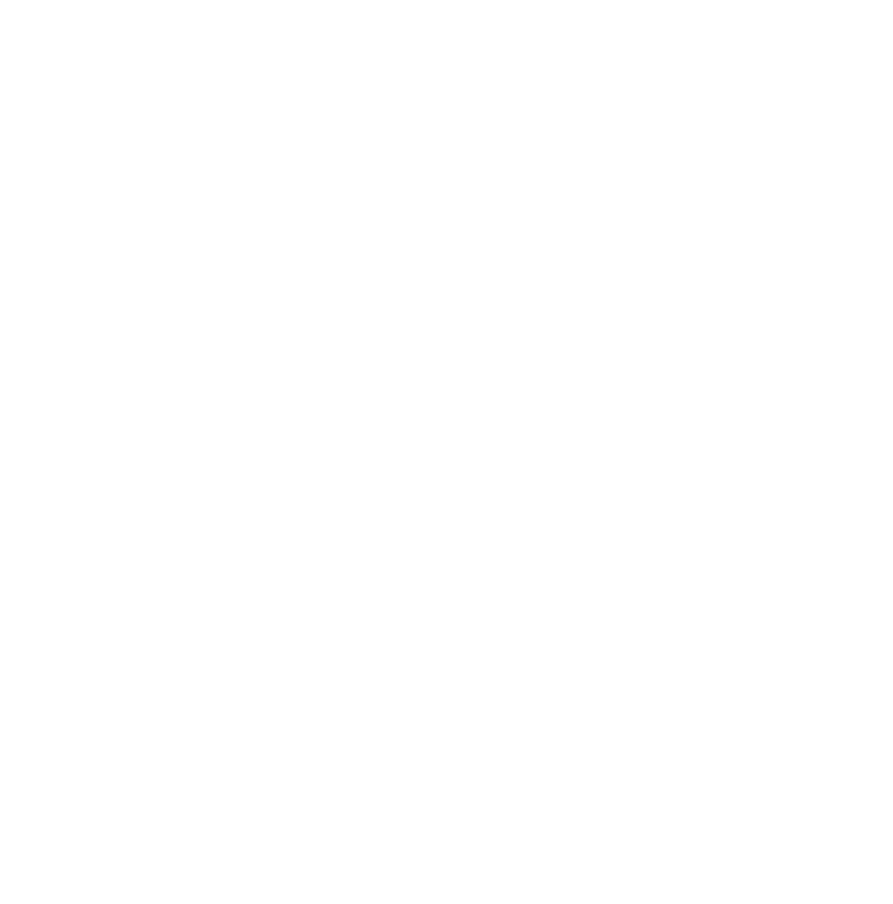
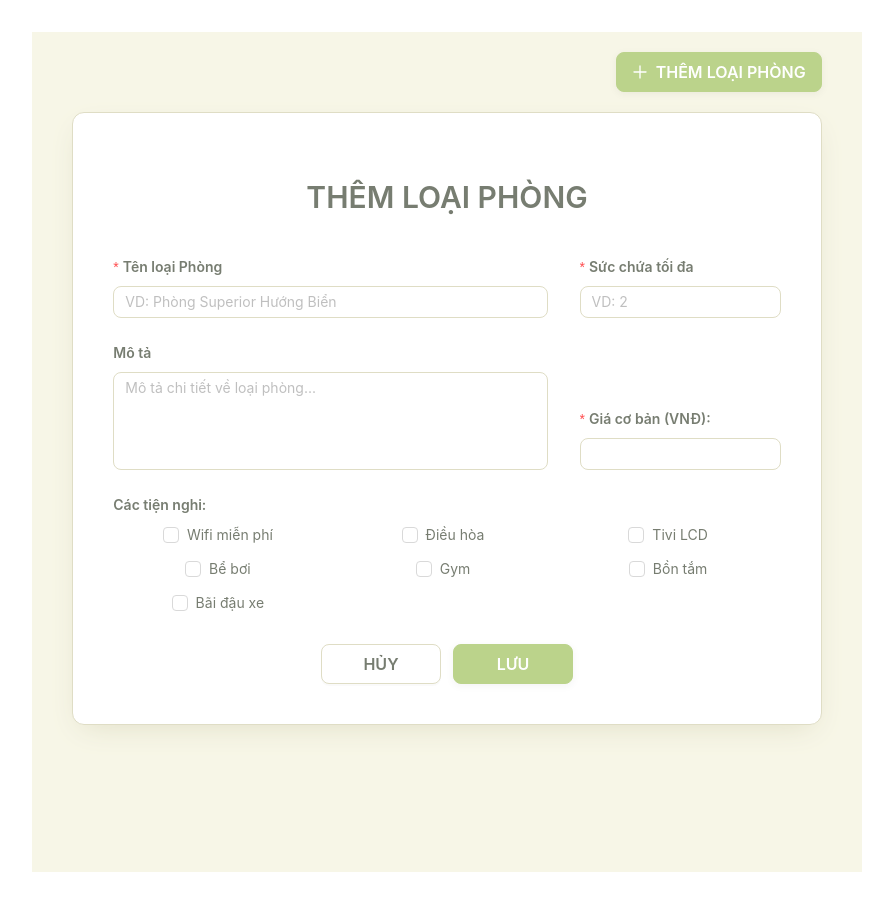
Before and after one commit to lethong1/hotel-management, a React (Vite) app in the folder frontend/: page /add-room-type in a window 1280 px wide. Before the commit this address had no page. Shown: the whole page, without its empty margins (193-1086 px from the left). Before the commit the page ends 800 px from the top, so only its background shows below. Built offline with nearby package versions, Linux system fonts and the light colour scheme.

Commit message:
add typeroom

```diff
--- a/frontend/src/App.jsx
+++ b/frontend/src/App.jsx
@@ -1,28 +1,50 @@
-import { useState } from 'react'
-import reactLogo from './assets/react.svg'
-import viteLogo from '/vite.svg'
-import './App.css'
-import LoginForm from './components/Auth/LoginForm'
-import Dashboard from './pages/Dashboard'
-import { Routes, Route } from 'react-router-dom'
-import Test from './pages/Test'
-import { BrowserRouter } from 'react-router-dom'
-import { LoginProvider } from './contexts/LoginConText'
-import ProtectedRoute from './components/Routing/ProtectedRoute'
-import AddRoomPage  from './pages/AddRoomPage';
-import { AddRoomProvider } from './contexts/AddRoomContext';
+import { useState } from "react";
+import reactLogo from "./assets/react.svg";
+import viteLogo from "/vite.svg";
+import "./App.css";
+import LoginForm from "./components/Auth/LoginForm";
+import Dashboard from "./pages/Dashboard";
+import { Routes, Route } from "react-router-dom";
+import Test from "./pages/Test";
+import { BrowserRouter } from "react-router-dom";
+import { LoginProvider } from "./contexts/LoginConText";
+import ProtectedRoute from "./components/Routing/ProtectedRoute";
+import AddRoomPage from "./pages/AddRoomPage";
+import { AddRoomProvider } from "./contexts/AddRoomContext";
+import { AddRoomTypeProvider } from "./contexts/AddRoomTypeContext";
+import AddRoomTypePage from "./pages/AddRoomTypePage";
 const App = () => {
-
   return (
-
     <LoginProvider>
       <Routes>
         <Route path="/login" element={<LoginForm />} />
-        <Route path="/dashboard" element={<ProtectedRoute><Dashboard /></ProtectedRoute>} />
+        <Route
+          path="/dashboard"
+          element={
+            <ProtectedRoute>
+              <Dashboard />
+            </ProtectedRoute>
+          }
+        />
         <Route path="/test" element={<Test />} />
-        <Route path="/add-room" element={<AddRoomProvider><AddRoomPage /></AddRoomProvider>} />
+        <Route
+          path="/add-room"
+          element={
+            <AddRoomProvider>
+              <AddRoomPage />
+            </AddRoomProvider>
+          }
+        />
+        <Route
+          path="/add-room-type"
+          element={
+            <AddRoomTypeProvider>
+              <AddRoomTypePage />
+            </AddRoomTypeProvider>
+          }
+        />
       </Routes>
     </LoginProvider>
   );
-}
-export default App
+};
+export default App;
--- /dev/null
+++ b/frontend/src/contexts/AddRoomTypeContext.jsx
@@ -0,0 +1,40 @@
+// File path: src/contexts/AddRoomTypeContext.jsx
+import React, { createContext, useContext } from "react";
+import { Form, message } from "antd";
+
+const AddRoomTypeContext = createContext();
+
+export const AddRoomTypeProvider = ({ children }) => {
+  const [form] = Form.useForm();
+
+  const handleSubmit = (values) => {
+    console.log("Submitting new room type:", values);
+    message.success("Thêm loại phòng thành công!");
+    form.resetFields();
+  };
+
+  const handleReset = () => {
+    form.resetFields();
+    message.info("Đã hủy thao tác.");
+  };
+
+  const value = {
+    form,
+    handleSubmit,
+    handleReset,
+  };
+
+  return (
+    <AddRoomTypeContext.Provider value={value}>
+      {children}
+    </AddRoomTypeContext.Provider>
+  );
+};
+
+export const useAddRoomType = () => {
+  const context = useContext(AddRoomTypeContext);
+  if (context === undefined) {
+    throw new Error("useAddRoomType must be used within a AddRoomTypeProvider");
+  }
+  return context;
+};
--- /dev/null
+++ b/frontend/src/css/AddRoomTypePage.css
@@ -0,0 +1,109 @@
+/* frontend/src/css/AddRoomTypePage.css */
+:root {
+  --add-room-type-text: #777d71;
+  --add-room-type-primary: #bbd38b;
+  --add-room-type-primary-hover: #a8c076;
+  --add-room-type-page-background: #f7f6e7;
+  --add-room-type-border: #dfddc5;
+  --add-room-type-form-background: #ffffff;
+}
+
+.add-room-type-page {
+  background-color: var(--add-room-type-page-background);
+  min-height: 100vh;
+  padding: 20px 40px;
+  font-family: 'Inter', sans-serif;
+}
+
+.add-room-type-page .top-button-container {
+  display: flex;
+  justify-content: flex-end;
+  margin-bottom: 20px;
+}
+
+.add-room-type-page .primary-button {
+  background-color: var(--add-room-type-primary);
+  border-color: var(--add-room-type-primary);
+  color: #fff;
+  border-radius: 8px;
+  font-weight: 600;
+  box-shadow: 0 2px 8px rgba(0,0,0,0.05);
+  min-width: 120px;
+  transition: all 0.2s ease-in-out;
+}
+
+.add-room-type-page .primary-button:hover,
+.add-room-type-page .primary-button:focus {
+  background-color: var(--add-room-type-primary-hover) !important;
+  border-color: var(--add-room-type-primary-hover) !important;
+  transform: translateY(-2px);
+  box-shadow: 0 4px 12px rgba(0,0,0,0.1) !important;
+}
+
+.add-room-type-page .secondary-button {
+  border-radius: 8px;
+  font-weight: 600;
+  border-color: var(--add-room-type-border);
+  color: var(--add-room-type-text);
+  min-width: 120px;
+  transition: all 0.2s ease-in-out;
+}
+
+.add-room-type-page .secondary-button:hover,
+.add-room-type-page .secondary-button:focus {
+  border-color: var(--add-room-type-primary) !important;
+  color: var(--add-room-type-primary) !important;
+  transform: translateY(-2px);
+}
+
+.add-room-type-page .form-container {
+  max-width: 900px;
+  margin: 0 auto;
+  padding: 40px;
+  background-color: var(--add-room-type-form-background);
+  border-radius: 12px;
+  border: 1px solid var(--add-room-type-border);
+  box-shadow: 0 10px 30px -10px var(--add-room-type-border);
+}
+
+.add-room-type-page .page-title {
+  text-align: center;
+  margin-bottom: 40px;
+  color: var(--add-room-type-text);
+  font-weight: 600;
+  text-transform: uppercase;
+}
+
+.add-room-type-page .form-item-label {
+  color: var(--add-room-type-text);
+  font-weight: 600;
+}
+
+.add-room-type-page .custom-input,
+.add-room-type-page .ant-input-number {
+  border-color: var(--add-room-type-border);
+  border-radius: 8px;
+  width: 100%;
+}
+
+.add-room-type-page .custom-textarea {
+  border-color: var(--add-room-type-border);
+  border-radius: 8px;
+  resize: none;
+}
+
+.add-room-type-page .amenities-group {
+  width: 100%;
+  color: var(--add-room-type-text);
+}
+
+.add-room-type-page .amenities-group .ant-checkbox-wrapper {
+    color: inherit;
+}
+
+.add-room-type-page .form-actions {
+  display: flex;
+  justify-content: center;
+  gap: 12px;
+  margin-top: 30px;
+}
--- /dev/null
+++ b/frontend/src/pages/AddRoomTypePage.jsx
@@ -0,0 +1,159 @@
+// File path: src/pages/AddRoomTypePage.jsx
+import React from "react";
+import {
+  Form,
+  Input,
+  InputNumber,
+  Checkbox,
+  Button,
+  Typography,
+  Row,
+  Col,
+} from "antd";
+import { PlusOutlined } from "@ant-design/icons";
+// Chú ý đường dẫn import này! Nó đi ra khỏi thư mục 'pages' rồi vào thư mục 'contexts'
+import { useAddRoomType } from "../contexts/AddRoomTypeContext.jsx";
+import "../css/AddRoomTypePage.css"; // Import file CSS
+
+const { Title, Text } = Typography;
+
+const AddRoomTypePage = () => {
+  const { form, handleSubmit, handleReset } = useAddRoomType();
+
+  return (
+    <div className="add-room-type-page">
+      <div className="top-button-container">
+        <Button className="primary-button" icon={<PlusOutlined />} size="large">
+          THÊM LOẠI PHÒNG
+        </Button>
+      </div>
+
+      <div className="form-container">
+        <Title level={2} className="page-title">
+          THÊM LOẠI PHÒNG
+        </Title>
+
+        <Form form={form} layout="vertical" onFinish={handleSubmit}>
+          <Row gutter={32}>
+            <Col span={16}>
+              <Form.Item
+                name="name"
+                label={<Text className="form-item-label">Tên loại Phòng</Text>}
+                rules={[
+                  {
+                    required: true,
+                    message: "Vui lòng nhập tên loại phòng!",
+                  },
+                ]}
+              >
+                <Input
+                  placeholder="VD: Phòng Superior Hướng Biển"
+                  className="custom-input"
+                />
+              </Form.Item>
+            </Col>
+            <Col span={8}>
+              <Form.Item
+                name="capacity"
+                label={<Text className="form-item-label">Sức chứa tối đa</Text>}
+                rules={[{ required: true, message: "Vui lòng nhập sức chứa!" }]}
+              >
+                <InputNumber
+                  min={1}
+                  className="custom-input"
+                  placeholder="VD: 2"
+                />
+              </Form.Item>
+            </Col>
+          </Row>
+
+          <Row gutter={32} align="bottom">
+            <Col span={16}>
+              <Form.Item
+                name="description"
+                label={<Text className="form-item-label">Mô tả</Text>}
+              >
+                <Input.TextArea
+                  rows={4}
+                  placeholder="Mô tả chi tiết về loại phòng..."
+                  className="custom-textarea"
+                />
+              </Form.Item>
+            </Col>
+            <Col span={8}>
+              <Form.Item
+                name="price_per_night"
+                label={
+                  <Text className="form-item-label">Giá cơ bản (VNĐ):</Text>
+                }
+                rules={[
+                  { required: true, message: "Vui lòng nhập giá cơ bản!" },
+                ]}
+              >
+                <InputNumber
+                  formatter={(value) =>
+                    `${value}`.replace(/\B(?=(\d{3})+(?!\d))/g, ",")
+                  }
+                  parser={(value) => value.replace(/\$\s?|(,*)/g, "")}
+                  className="custom-input"
+                  min={0}
+                />
+              </Form.Item>
+            </Col>
+          </Row>
+
+          <Form.Item
+            name="amenities"
+            label={<Text className="form-item-label">Các tiện nghi:</Text>}
+          >
+            <Checkbox.Group className="amenities-group">
+              <Row gutter={[8, 12]}>
+                <Col span={8}>
+                  <Checkbox value="wifi">Wifi miễn phí</Checkbox>
+                </Col>
+                <Col span={8}>
+                  <Checkbox value="ac">Điều hòa</Checkbox>
+                </Col>
+                <Col span={8}>
+                  <Checkbox value="tv">Tivi LCD</Checkbox>
+                </Col>
+                <Col span={8}>
+                  <Checkbox value="pool">Bể bơi</Checkbox>
+                </Col>
+                <Col span={8}>
+                  <Checkbox value="gym">Gym</Checkbox>
+                </Col>
+                <Col span={8}>
+                  <Checkbox value="bathtub">Bồn tắm</Checkbox>
+                </Col>
+                <Col span={8}>
+                  <Checkbox value="parking">Bãi đậu xe</Checkbox>
+                </Col>
+              </Row>
+            </Checkbox.Group>
+          </Form.Item>
+
+          <div className="form-actions">
+            <Button
+              className="secondary-button"
+              size="large"
+              onClick={handleReset}
+            >
+              HỦY
+            </Button>
+            <Button
+              className="primary-button"
+              type="primary"
+              htmlType="submit"
+              size="large"
+            >
+              LƯU
+            </Button>
+          </div>
+        </Form>
+      </div>
+    </div>
+  );
+};
+
+export default AddRoomTypePage;
```
